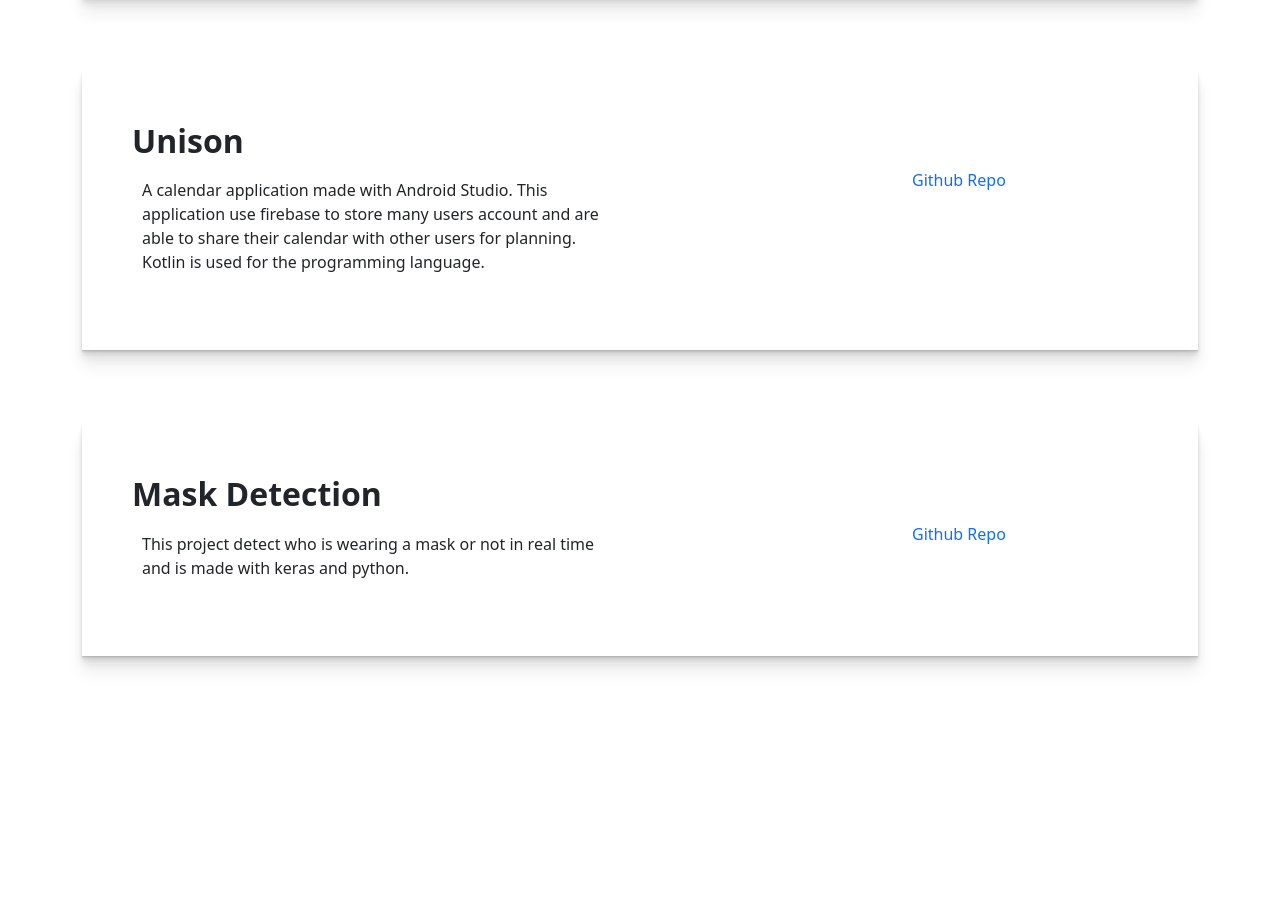
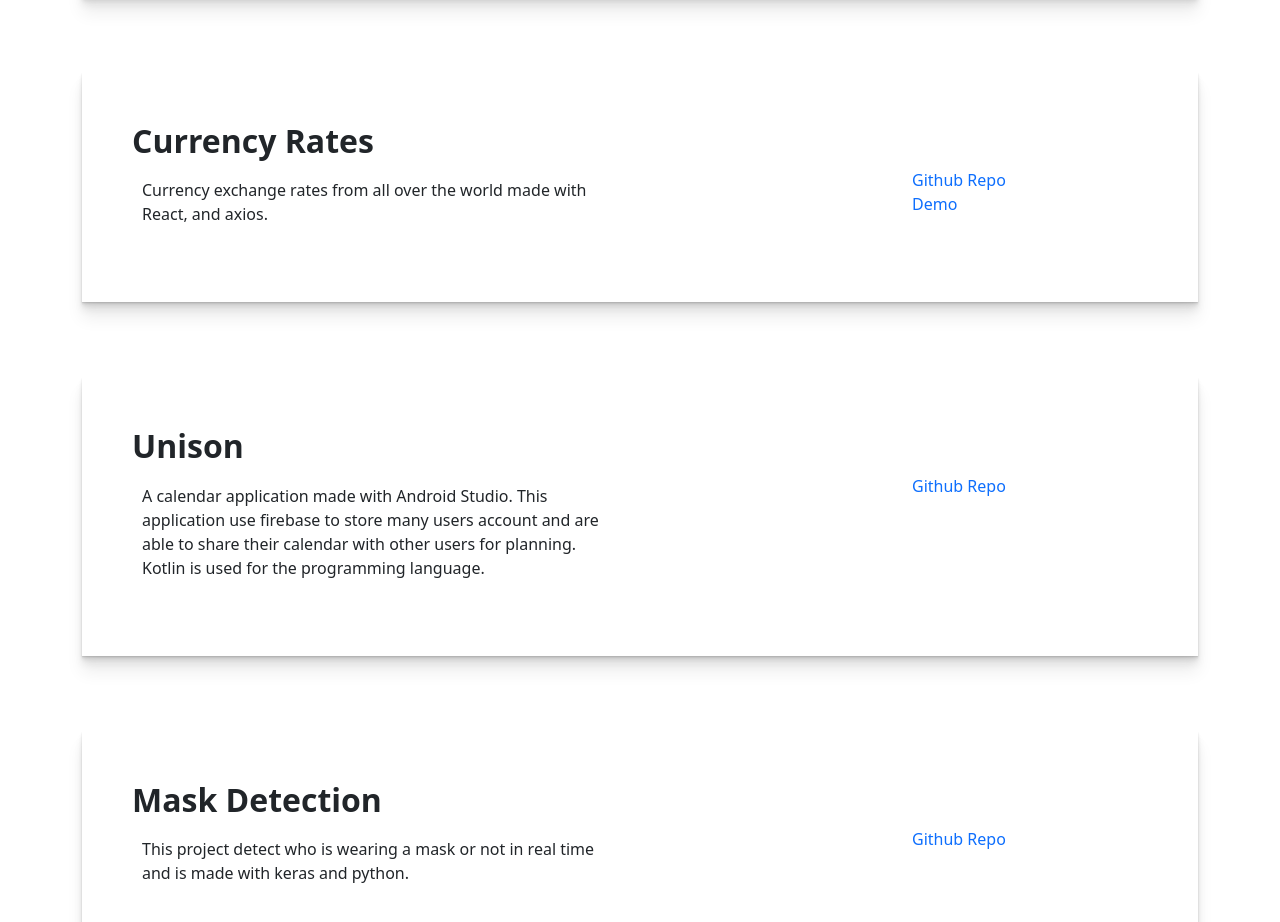
Before and after one commit to SundyWundy/SundyReactPortfolio, a React (Create React App) app: page /project in a window 1280 px wide. Shown: the part 843-1765 px from the top of the page. Before the commit the page ends 1598 px from the top, so only its background shows below. Built offline with nearby package versions, Linux system fonts and the light colour scheme.

Commit message:
add currency rate project to project page

```diff
--- a/src/components/Projects.js
+++ b/src/components/Projects.js
@@ -17,6 +17,12 @@ const Projects = () => {
             description: "A todo website made with React, Material-UI, React-bootstrap, and uuid. ",
             github: "https://github.com/SundyWundy/Todo",
             site: "https://sundywundy.github.io/Todo/",
+        },
+        {
+            name: "Currency Rates",
+            description: "Currency exchange rates from all over the world made with React, and axios.",
+            github: "https://github.com/SundyWundy/CurrencyRates",
+            site: "https://sundywundy.github.io/CurrencyRates/",
         },
         {
             name: "Unison",
```
